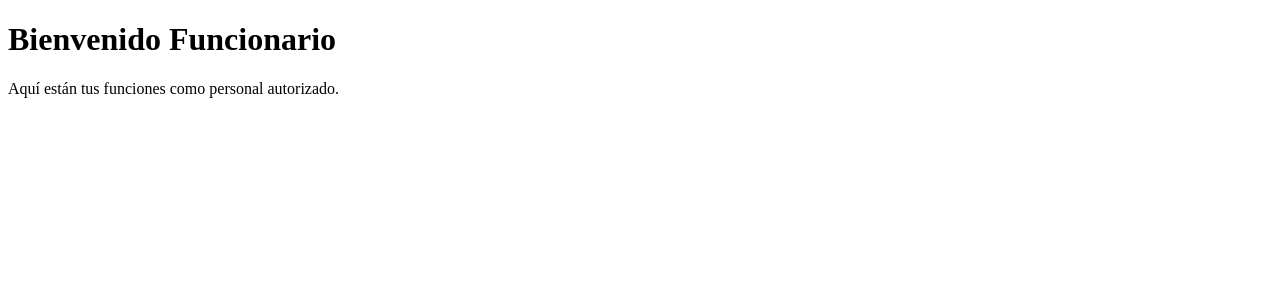
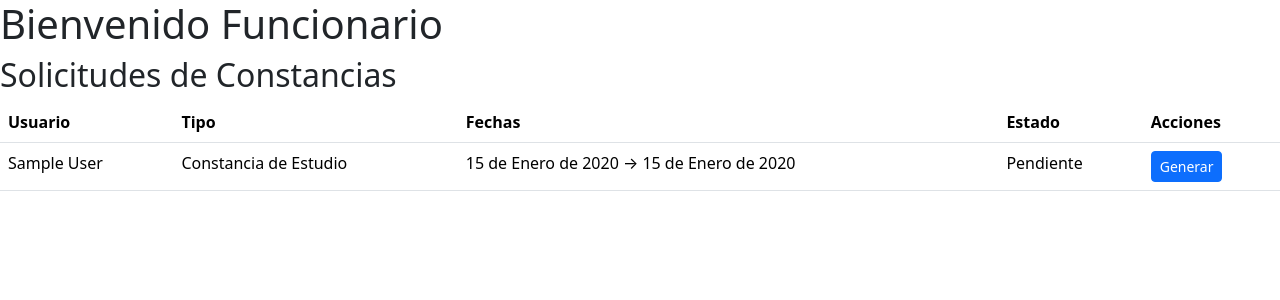
Before and after one commit to Jhodaqui/EasyCert-project, a Django app: page /users/staff-dashboard/ in a window 1280 px wide. Shown: the top 300 px of the page. Run offline with Django 5.2, Linux system fonts and the light colour scheme; a user stored in the database is signed in; tables that the repository leaves empty hold one stand-in row (values such as "Sample post").

Commit message:
validacion de fechas, guarda en bd la solicitud, funcionario lo puede ver

```diff
--- a/templates/base.html
+++ b/templates/base.html
@@ -1,4 +1,12 @@
-<!doctype html><html><head><meta charset="utf-8"><title>EasyCert</title></head><body>
+<!doctype html>
+<html>
+  <head>
+    <meta charset="utf-8">
+    <title>EasyCert</title>
+     <!-- Bootstrap CSS -->
+    <link href="https://cdn.jsdelivr.net/npm/bootstrap@5.3.2/dist/css/bootstrap.min.css" rel="stylesheet">
+  </head>
+  <body>
   {% if messages %}
     <ul class="messages">
       {% for message in messages %}
@@ -7,4 +15,7 @@
     </ul>
     {% endif %}
     {% block content %}{% endblock %}
-</body></html>
+  <!-- Bootstrap Bundle con Popper -->
+  <script src="https://cdn.jsdelivr.net/npm/bootstrap@5.3.2/dist/js/bootstrap.bundle.min.js"></script>
+  </body>
+</html>
--- a/templates/users/staff/dashboard.html
+++ b/templates/users/staff/dashboard.html
@@ -1,5 +1,29 @@
 {% extends "base.html" %}
 {% block content %}
 <h1>Bienvenido Funcionario</h1>
-<p>Aquí están tus funciones como personal autorizado.</p>
+<h2>Solicitudes de Constancias</h2>
+<table class="table">
+  <thead>
+    <tr>
+      <th>Usuario</th>
+      <th>Tipo</th>
+      <th>Fechas</th>
+      <th>Estado</th>
+      <th>Acciones</th>
+    </tr>
+  </thead>
+  <tbody>
+    {% for s in solicitudes %}
+    <tr>
+      <td>{{ s.usuario.nombre_completo }}</td>
+      <td>{{ s.get_tipo_constancia_display }}</td>
+      <td>{{ s.fecha_inicial }} → {{ s.fecha_final }}</td>
+      <td>{{ s.get_estado_display }}</td>
+      <td>
+        <a href="{% comment %}{% url 'generar_constancia' s.id %}{% endcomment %}#" class="btn btn-primary btn-sm">Generar</a>
+      </td>
+    </tr>
+    {% endfor %}
+  </tbody>
+</table>
 {% endblock %}
--- a/users/forms.py
+++ b/users/forms.py
@@ -2,7 +2,7 @@ from django import forms
 from django.core.exceptions import ValidationError
 from django.core.validators import RegexValidator
 from django.core.files.storage import default_storage
-from .models import CustomUser, TIPOS_DOCUMENTO
+from .models import CustomUser, TIPOS_DOCUMENTO, Constancia
 from .validators import validate_pdf
 from datetime import date
 
@@ -109,25 +109,28 @@ class ConstanciaForm(forms.Form):
             ("", "Seleccione...."),
             ("estudio", "Constancia de Estudio"),
             ("laboral", "Constancia Laboral"),
+            ("un_dia", "Constancia por un solo día"),  # 👈 nueva opción
             ("otro", "Otro"),
         ]
     )
 
-    # 🔹 Validaciones personalizadas
+    # 🔹 Validaciones
     def clean(self):
         cleaned_data = super().clean()
         fecha_inicial = cleaned_data.get("fecha_inicial")
         fecha_final = cleaned_data.get("fecha_final")
+        tipo = cleaned_data.get("tipo_constancia")
 
         if fecha_inicial and fecha_final:
+            # ❌ Caso 1: inicial después de final
             if fecha_inicial > fecha_final:
-                raise forms.ValidationError("La fecha inicial no puede ser mayor que la fecha final.")
+                self.add_error("fecha_inicial", "La fecha inicial no puede ser mayor que la fecha final.")
+                self.add_error("fecha_final", "La fecha final no puede ser menor que la fecha inicial.")
 
-            if fecha_final < fecha_inicial:
-                raise forms.ValidationError("La fecha final no puede ser menor que la fecha inicial.")
-
-            if fecha_inicial > date.today():
-                raise forms.ValidationError("La fecha inicial no puede estar en el futuro.")
+            # ❌ Caso 2: fechas iguales (permitido solo si tipo = 'un_dia')
+            if fecha_inicial == fecha_final and tipo != "un_dia":
+                self.add_error("fecha_inicial", "Las fechas no pueden ser iguales (excepto en constancias de un solo día).")
+                self.add_error("fecha_final", "Las fechas no pueden ser iguales (excepto en constancias de un solo día).")
 
         return cleaned_data
 
--- a/users/models.py
+++ b/users/models.py
@@ -3,6 +3,7 @@ from django.db import models
 from django.contrib.auth.models import (
     AbstractBaseUser, BaseUserManager, PermissionsMixin
 )
+from django.conf import settings
 
 TIPOS_DOCUMENTO = [
     ('CC', 'Cédula de ciudadanía'),
@@ -73,3 +74,29 @@ class CustomUser(AbstractBaseUser, PermissionsMixin):
 
     def __str__(self):
         return f"{self.nombre_completo} ({self.numero_documento})"
+
+class Constancia(models.Model):
+    TIPOS = [
+        ("estudio", "Constancia de Estudio"),
+        ("laboral", "Constancia Laboral"),
+        ("un_dia", "Constancia por un solo día"),
+        ("otro", "Otro"),
+    ]
+
+    ESTADOS = [
+        ("pendiente", "Pendiente"),
+        ("en_proceso", "En Proceso"),
+        ("firmada", "Firmada"),
+        ("rechazada", "Rechazada"),
+    ]
+
+    usuario = models.ForeignKey(settings.AUTH_USER_MODEL, on_delete=models.CASCADE)
+    fecha_inicial = models.DateField()
+    fecha_final = models.DateField()
+    tipo_constancia = models.CharField(max_length=20, choices=TIPOS)
+    estado = models.CharField(max_length=20, choices=ESTADOS, default="pendiente")
+    creado_en = models.DateTimeField(auto_now_add=True)
+    actualizado_en = models.DateTimeField(auto_now=True)
+
+    def __str__(self):
+        return f"{self.usuario} - {self.tipo_constancia} ({self.estado})"
--- a/users/views.py
+++ b/users/views.py
@@ -9,7 +9,7 @@ from django.core.mail import send_mail
 from django.conf import settings
 from django.contrib.auth.decorators import login_required
 
-from .forms import RegisterForm, LoginForm, ConstanciaForm
+from .forms import RegisterForm, LoginForm, ConstanciaForm, Constancia
 from .models import CustomUser
 
 # Create your views here.
@@ -184,7 +184,10 @@ def admin_dashboard(request):
 
 @login_required
 def staff_dashboard(request):
-    return render(request, "users/staff/dashboard.html")
+    # Aquí puedes filtrar según permisos/rol
+    solicitudes = Constancia.objects.all().order_by("-creado_en")
+
+    return render(request, "users/staff/dashboard.html", {"solicitudes": solicitudes})
 
 @login_required
 def user_dashboard(request):
@@ -198,16 +201,35 @@ def user_dashboard(request):
         "email": user.email,
     }
 
+    form_valido = False  # bandera para saber si el form pasó las validaciones
+
     if request.method == "POST":
         form = ConstanciaForm(request.POST, initial=initial_data)
         if form.is_valid():
-            # Aquí guardas la solicitud en la BD (puedes crear un modelo Constancia)
-            # Por ahora, solo mostramos que fue válido
-            print("Solicitud:", form.cleaned_data)
-            return redirect("user_dashboard")  # recarga el dashboard
+            # 👉 aquí guardarías la solicitud en BD
+            # print("Solicitud válida:", form.cleaned_data)
+            constancia = Constancia.objects.create(
+                usuario=user,
+                fecha_inicial=form.cleaned_data["fecha_inicial"],
+                fecha_final=form.cleaned_data["fecha_final"],
+                tipo_constancia=form.cleaned_data["tipo_constancia"],
+            )
+            form_valido = True
+            return redirect("user_dashboard")
+
+            # Marcamos bandera para que la plantilla muestre modal
     else:
         form = ConstanciaForm(initial=initial_data)
-    return render(request, "users/user/dashboard.html", {"form": form})
+
+     # Opcional: mostrar solicitudes pasadas en el mismo dashboard
+    solicitudes = Constancia.objects.filter(usuario=user).order_by("-creado_en")
+
+    return render(
+        request,
+        "users/user/dashboard.html",
+        {"form": form, "form_valido": form_valido,
+         "solicitudes": solicitudes}
+    )
 
 # Gestión de roles (solo para admins)
 @login_required
```
Also changed, not shown: templates/users/user/dashboard.html (+31 -3 lines), users/migrations/0002_constancia.py (added). Lines whose indentation alone changed are shown as unchanged.
